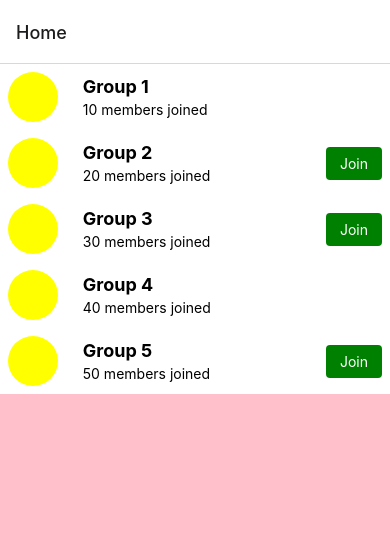
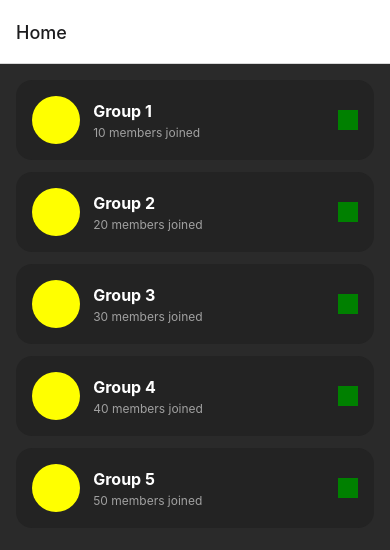
Before and after one commit to HangryCoder/Chatty, a React Native app: screen /Home in a window 390 px wide. Shown: the top 550 px of the page. Built offline with nearby package versions, Linux system fonts and the light colour scheme.

Commit message:
Changed the UI for home screen. Still WIP

```diff
--- a/components/GroupItem/index.js
+++ b/components/GroupItem/index.js
@@ -22,13 +22,10 @@ class GroupItem extends React.Component {
         </View>)
     }
 
-    renderJoinButton = () => {
-        const { group } = this.props
-        return (group.joined ?
-            (<View style={styles.buttonContainer}>
-                <TouchableOpacity style={styles.joinButtonContainer}>
-                    <Text style={styles.joinText}>Join</Text>
-                </TouchableOpacity></View>) : null)
+    renderArrowIcon = () => {
+        return (<View style={styles.arrowContainer}>
+            <View style={styles.arrowIcon}>
+            </View></View>)
     }
 
     render = () => {
@@ -36,7 +33,7 @@ class GroupItem extends React.Component {
             <View style={styles.container}>
                 {this.renderImage()}
                 {this.renderTitleAndMembers()}
-                {this.renderJoinButton()}
+                {this.renderArrowIcon()}
             </View>
         );
     }
@@ -48,46 +45,42 @@ GroupItem.propTypes = {
 
 const styles = StyleSheet.create({
     container: {
-        backgroundColor: 'white',
+        backgroundColor: '#232323',
         flexDirection: 'row',
         alignItems: 'center',
-        padding: 8
+        padding: 16,
+        borderRadius: 16
     },
     textContainer: {
-        flex: 0.65,
+        flex: 0.8,
         flexDirection: 'column',
     },
     title: {
-        fontSize: 18,
+        fontSize: 16,
         fontWeight: '700',
-        color: 'black'
+        color: 'white'
     },
     memberText: {
-        fontSize: 14,
+        fontSize: 12,
         marginTop: 4,
-        color: 'black'
+        color: '#A1A1A1'
     },
     iconContainer: {
         flex: 0.2,
     },
     icon: {
-        width: 50,
-        height: 50,
+        width: 48,
+        height: 48,
         borderRadius: 50,
         backgroundColor: 'yellow'
     },
-    buttonContainer: {
-        flex: 0.15,
+    arrowContainer: {
+        backgroundColor: 'green',
     },
-    joinButtonContainer: {
-        backgroundColor: 'green',
-        borderRadius: 4,
-        alignItems: 'center',
-        paddingVertical: 8,
+    arrowIcon: {
+        width: 20,
+        height: 20
     },
-    joinText: {
-        color: 'white',
-    }
 })
 
 export default GroupItem;
--- a/screens/HomeScreen.js
+++ b/screens/HomeScreen.js
@@ -42,8 +42,13 @@ const data = [
 
 class HomeScreen extends React.Component {
 
+    renderItemSeparator = () => {
+        return <View style={styles.itemSeparator} />
+    }
+
     renderGroupList = () => {
         return <FlatList
+            ItemSeparatorComponent={this.renderItemSeparator()}
             data={data}
             renderItem={({ item }) => <GroupItem group={item} />}
             keyExtractor={item => item.id}
@@ -62,7 +67,11 @@ class HomeScreen extends React.Component {
 const styles = StyleSheet.create({
     container: {
         flex: 1,
-        backgroundColor: 'pink',
+        backgroundColor: '#2A2A2A',
+        padding: 16
+    },
+    itemSeparator: {
+        height: 12
     }
 })
 
```
